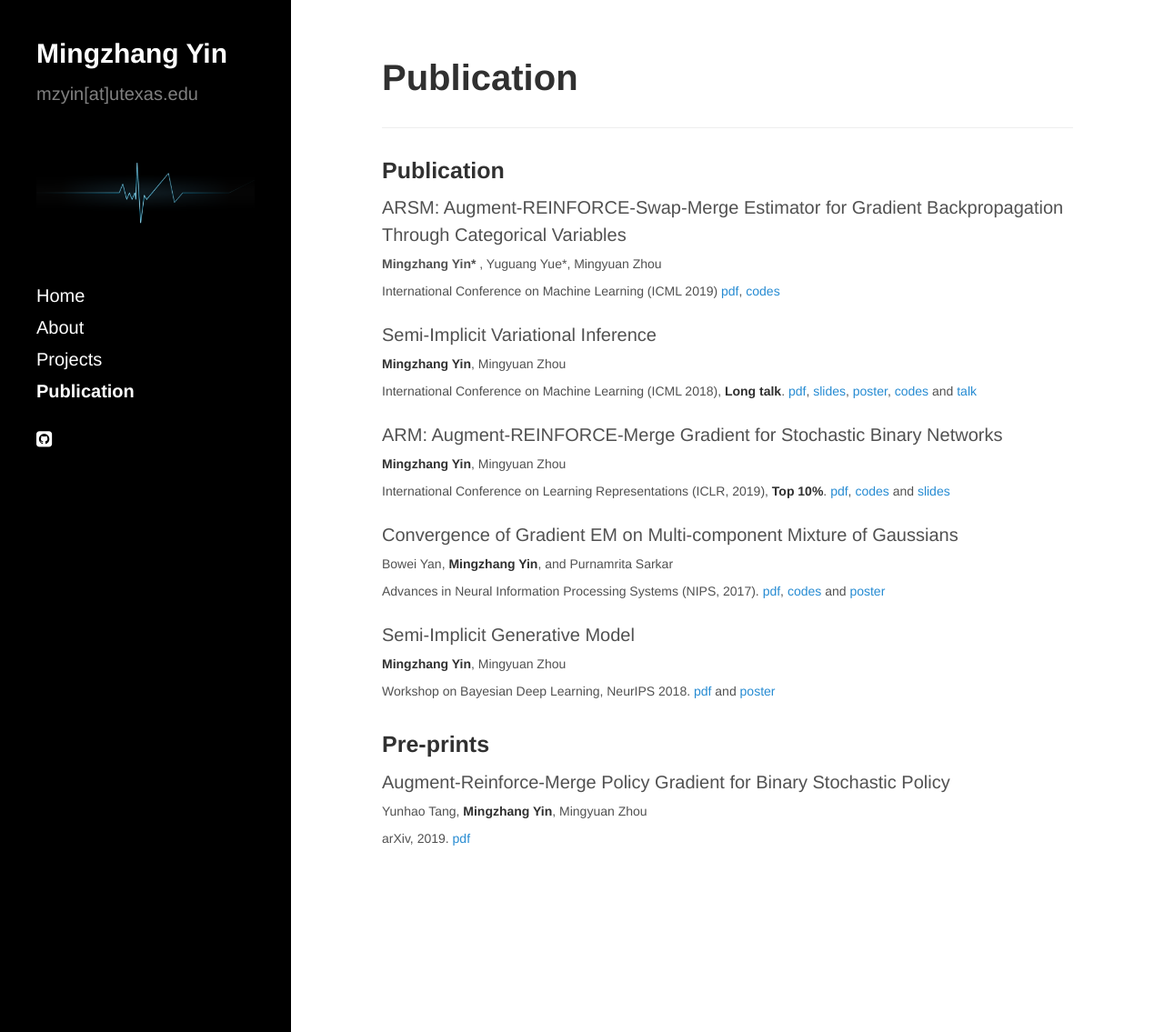
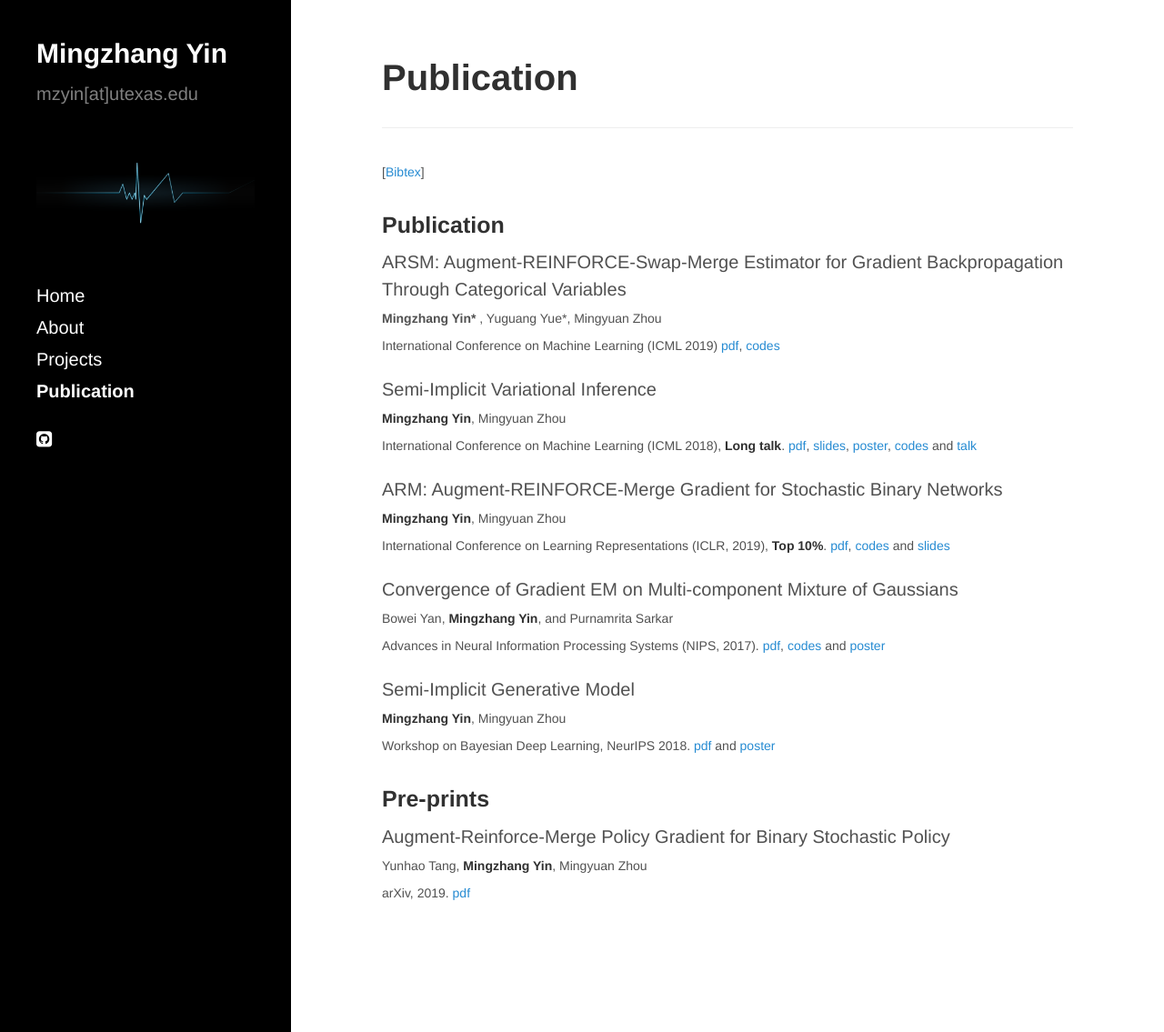
Before and after one commit to mingzhang-yin/mingzhang-yin.github.io, a Jekyll site: the page built from publications.md, in a window 1280 px wide and 1135 px high. Shown: the whole window at 91% size. Built offline with Jekyll 4.4.1, drawn with Linux system fonts in a browser that asks for light colours; nearby versions of some CDN libraries.

Commit message:
Update publications.md

```diff
--- a/publications.md
+++ b/publications.md
@@ -3,6 +3,8 @@
 title: Publication
 ---
 ___
+
+<span style="font-size:14px">[<a href="https://mingzhang-yin.github.io/assets/pdfs/reference.bib">Bibtex</a>]</span>
 
 ### Publication
 ARSM: Augment-REINFORCE-Swap-Merge Estimator for Gradient Backpropagation Through Categorical Variables
```
